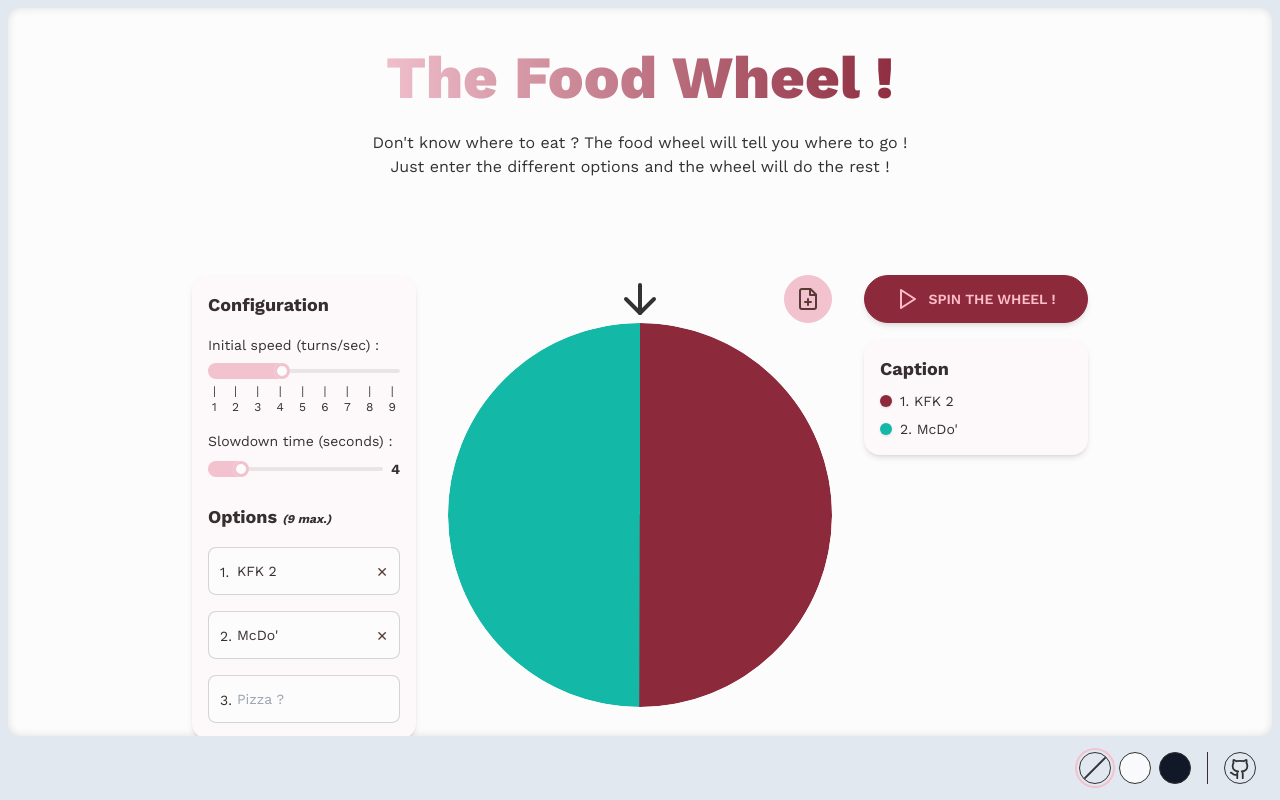
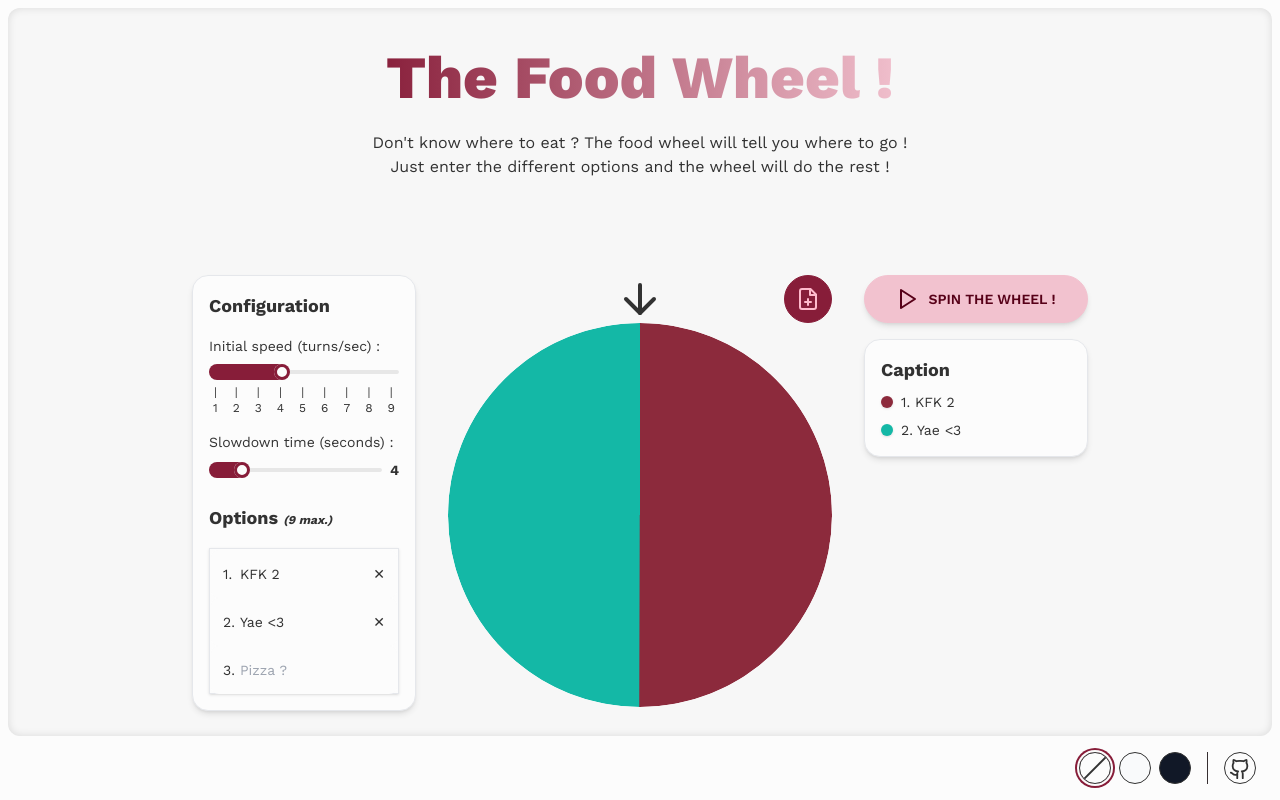
Before and after one commit to MaoDeMatos/the-food-wheel, a Next.js app: page / in a window 1280 px wide. Built offline with nearby package versions, Linux system fonts and the light colour scheme.

Commit message:
💄 Update light color theme & visual updates

```diff
--- a/src/app/LeftMenu.tsx
+++ b/src/app/LeftMenu.tsx
@@ -1,4 +1,3 @@
-import { Plus } from 'lucide-react';
 import { useEffect } from 'react';
 
 import { CustomSliderComponent } from '@/components/Sliders';
@@ -7,7 +6,7 @@ import { wheelMachineContext } from '@/utils/state';
 
 export function LeftMenu() {
   return (
-    <div className="card card-compact w-full bg-neutral text-neutral-content shadow-md sm:w-56">
+    <div className="card card-compact w-full border bg-base-100 shadow-md dark:border-transparent dark:bg-neutral dark:text-neutral-content sm:w-56">
       <div className="card-body gap-6">
         <LeftMenuConfig />
         <LeftMenuOptions />
@@ -74,15 +73,19 @@ function LeftMenuOptions() {
         <span className="text-xs italic">({MAX_OPTIONS_NUMBER} max.)</span>
       </p>
 
+      <div className="join join-vertical isolate shadow border dark:border-transparent">
         {options.map((opt, idx) => (
-        <div key={idx} className="relative">
-          <span className="pointer-events-none absolute left-3 top-[52%] -translate-y-1/2 select-none">
+          <div
+            key={idx}
+            className="input join-item input-ghost input-md relative w-full p-0 focus-within:z-10"
+          >
+            <span className="pointer-events-none absolute left-3 top-[52%] z-10 -translate-y-1/2 select-none">
               {idx + 1}.
             </span>
             <input
               type="text"
               placeholder="Pizza ?"
-            className="input input-bordered input-md w-full pl-7 pr-8"
+              className="input join-item input-md w-full pl-7 pr-8"
               value={opt}
               disabled={['reset', 'spinning'].some(wheelState.matches)}
               onChange={(e) =>
@@ -93,11 +96,10 @@ function LeftMenuOptions() {
                 })
               }
             />
-
             {options.length - 1 === idx ? null : (
               <button
                 type="button"
-              className="absolute text-primary-content right-1.5 top-[52%] z-[1] flex h-6 w-6 -translate-y-1/2 items-center justify-center rounded-full p-1 ring-current transition hover:ring-2 disabled:cursor-not-allowed disabled:hover:ring-0"
+                className="absolute right-1.5 top-[52%] z-[1] flex h-6 w-6 -translate-y-1/2 items-center justify-center rounded-full p-1 ring-current transition hover:ring-2 disabled:cursor-not-allowed disabled:hover:ring-0"
                 disabled={['reset', 'spinning'].some(wheelState.matches)}
                 onClick={() => {
                   send({ type: 'OPTIONS.REMOVE', id: idx });
@@ -109,5 +111,6 @@ function LeftMenuOptions() {
           </div>
         ))}
       </div>
+    </div>
   );
 }
--- a/src/app/RightMenu.tsx
+++ b/src/app/RightMenu.tsx
@@ -33,7 +33,7 @@ function RightMenuCaptions() {
   const filteredOptions = context.options.filter(Boolean);
 
   return (
-    <div className="card card-compact w-full bg-neutral text-neutral-content shadow-md">
+    <div className="card card-compact w-full border bg-base-100 shadow-md dark:border-transparent dark:bg-neutral dark:text-neutral-content">
       <div className="card-body">
         {filteredOptions.length < 2 && (
           <p className="italic">Add at least two options to spin the wheel !</p>
--- a/src/app/_wheel/WheelContainer.tsx
+++ b/src/app/_wheel/WheelContainer.tsx
@@ -43,7 +43,8 @@ export function WheelContainer() {
       setDisplayValues([0, randomRotation + initialSpeed * 360 * slowdownTime]);
       calcResult.current = result;
     } else if (wheelStateMatches('reset')) {
-      setDisplayValues([0.15, 0]);
+      setDisplayValues([0.1, 0]);
+      calcResult.current = '';
     } else if (!['reset', 'spinning'].some(wheelStateMatches)) {
       send({
         type: 'UPDATE_CONTEXT',
--- a/src/app/_wheel/WheelImageModal.tsx
+++ b/src/app/_wheel/WheelImageModal.tsx
@@ -56,7 +56,7 @@ export function WheelImageModal({
             closeModal();
           }}
         >
-          <div className="modal-box relative flex flex-col items-center gap-2 bg-neutral text-neutral-content">
+          <div className="modal-box relative flex flex-col items-center gap-2 border bg-base-100 dark:border-transparent dark:bg-neutral dark:text-neutral-content">
             <h1 className="text-lg font-bold">Change wheel image here</h1>
 
             <button
@@ -71,8 +71,10 @@ export function WheelImageModal({
             <div
               {...getRootProps({
                 className: classNames(
-                  'rounded-xl p-2 transition',
-                  isDragActive && ' bg-neutral-focus opacity-80'
+                  'p-2 relative',
+                  'rounded-xl transition absolute inset-0',
+                  isDragActive &&
+                    'opacity-60 dark:bg-neutral-focus dark:opacity-40'
                 ),
               })}
             >
--- a/src/app/layout.tsx
+++ b/src/app/layout.tsx
@@ -21,7 +21,7 @@ export const metadata: Metadata = {
     icon: '/favicon.ico',
   },
   themeColor: [
-    { media: '(prefers-color-scheme: light)', color: '#e2e8f0' },
+    { media: '(prefers-color-scheme: light)', color: '#FCFCFC' },
     { media: '(prefers-color-scheme: dark)', color: '#121217' },
   ],
 };
@@ -45,7 +45,6 @@ export default function RootLayout({
           id="init-theme"
           type="text/javascript"
           src="/scripts/initTheme.min.js"
-          // async
         />
       </head>
 
@@ -56,7 +55,7 @@ export default function RootLayout({
           className="container mx-auto flex h-full flex-col gap-2 p-2"
         >
           {/* Main content */}
-          <div className="h-full overflow-hidden rounded-xl bg-base-100 shadow-[inset_0_0_0.5rem_0_hsl(0deg_0%_0%_/_12%)]">
+          <div className="h-full overflow-hidden rounded-xl bg-base-200 shadow-[inset_0_0_0.5rem_0_hsl(0deg_0%_0%_/_12%)] dark:bg-base-100">
             {/* Children <div/> just to prevent the scrollbar overflowing the rounded container */}
             <div className="h-full overflow-auto">{children}</div>
           </div>
--- a/src/components/Sliders.tsx
+++ b/src/components/Sliders.tsx
@@ -75,7 +75,7 @@ export function CustomSliderComponent({
             min={min}
             max={max}
             value={value}
-            className="range range-primary range-xs disabled:opacity-60"
+            className="range range-primary range-xs disabled:cursor-not-allowed disabled:opacity-60"
             onChange={valueChangeHandler}
             step={step}
             disabled={['reset', 'spinning'].some(wheelState.matches)}
--- a/src/utils/state.ts
+++ b/src/utils/state.ts
@@ -49,7 +49,7 @@ const wheelMachine = createMachine(
       slowdownTime: 4,
       options: [
         'KFK 2',
-        "McDo'",
+        'Yae <3',
         '',
         // ''
       ],
--- a/tailwind.config.cjs
+++ b/tailwind.config.cjs
@@ -3,13 +3,10 @@ const defaultTheme = require('tailwindcss/defaultTheme');
 /** @type {import('tailwindcss').Config} */
 module.exports = {
   content: ['./src/**/*.{ts,tsx}'],
+  darkMode: ['class', '[data-theme="dark"]'],
   theme: {
     extend: {
       colors: { 'main-bg': 'var(--main-bg)' },
-      data: {
-        'theme-dark': 'theme="dark"',
-        'theme-light': 'theme="light"',
-      },
       fontFamily: {
         sans: ['var(--font-work-sans)', ...defaultTheme.fontFamily.sans],
       },
@@ -21,16 +18,14 @@ module.exports = {
       {
         light: {
           'color-scheme': 'light',
-          primary: '#F2C2CF', // BF7892 F2C2CF
-          'primary-content': '#593B33',
-          secondary: '#8C2A3C',
+          primary: '#871D39', // BF7892 F2C2CF 8C2A3C
+          secondary: '#F2C2CF',
           accent: '#46328C',
-          neutral: '#FDF9FA',
-          // neutral: '#F6F3F7',
+          neutral: '#FEFBFC', // #FEFBFC
           'base-100': '#FCFCFC',
-          'base-200': '#F3F5F7',
-          'base-300': '#E7EBEF',
-          '--main-bg': '#E2E8F0',
+          'base-200': '#F7F7F7',
+          'base-300': '#EBEBEB',
+          '--main-bg': '#FCFCFC', // '--main-bg': '#E2E8F0',
         },
       },
       {
```
Lines whose indentation alone changed are shown as unchanged.
